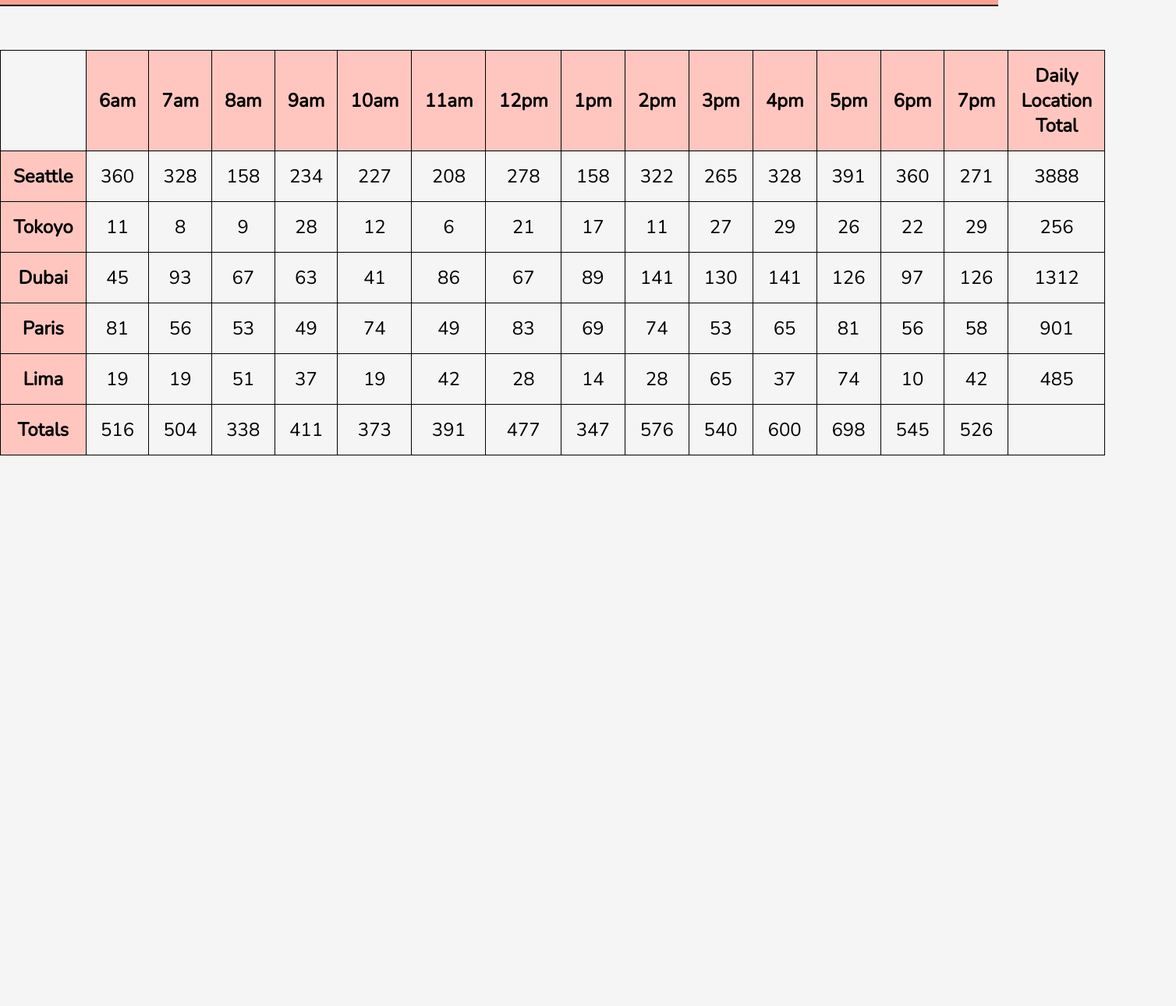
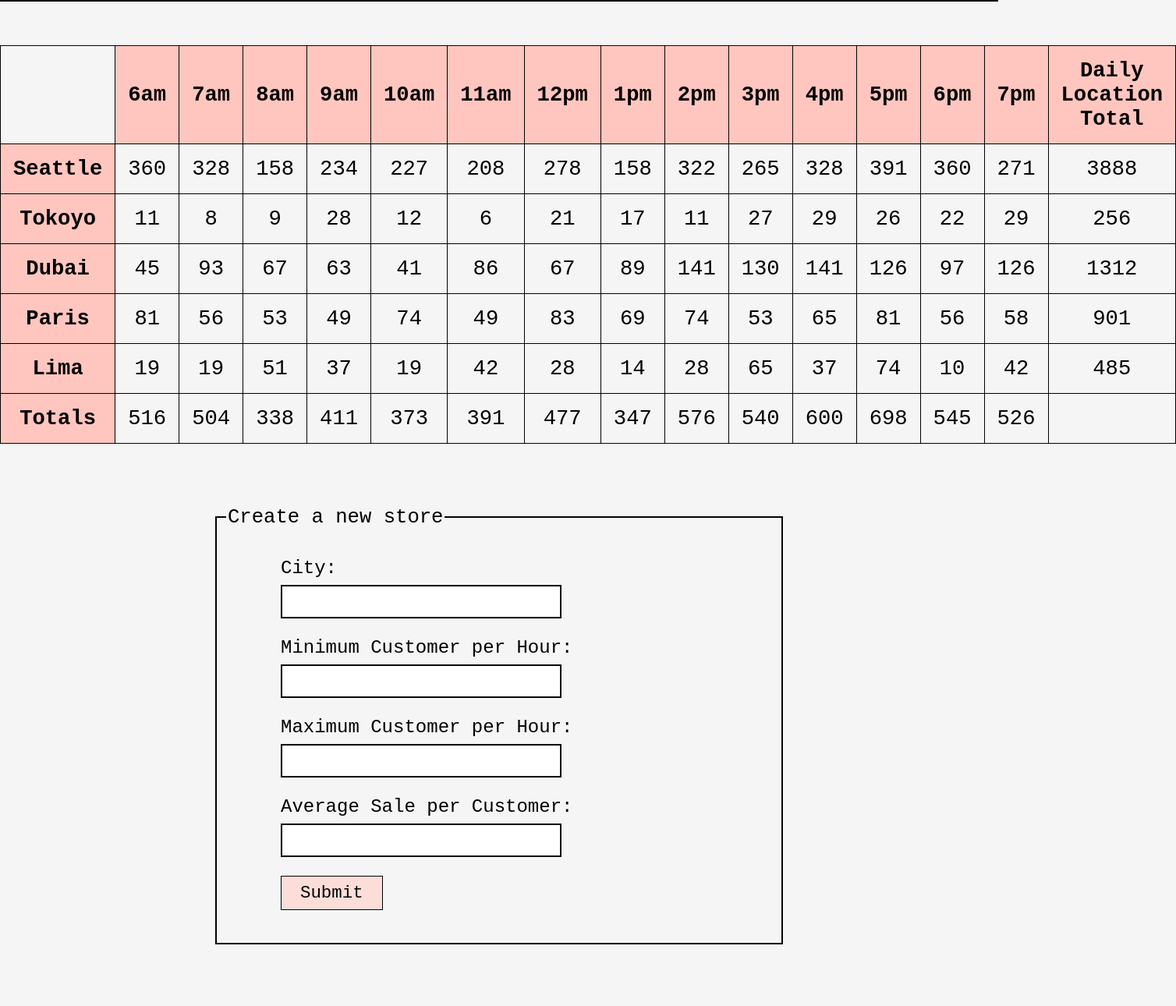
Before and after one commit to maxpollock/cookie-stand, a plain HTML site: page sales.html in a window 1280 px wide. Shown: the part 72-1362 px from the top of the page at 78% size, 1508 px wide, since content can reach past the window. Before the commit the page ends 800 px from the top, so only its background shows below. Drawn offline with nearby package versions, Linux system fonts and the light colour scheme.

Commit message:
Form added with styling. JS updated to include additional city.

```diff
--- a/app.js
+++ b/app.js
@@ -38,32 +38,22 @@ function headerRow() {
   headerRow.appendChild(th);
 }
 
-function City(
-  location,
-  minCust,
-  maxCust,
-  avgSale,
-  custPerHour,
-  cookiePerHour,
-  totalSold,
-  id
-) {
+function City(location, minCust, maxCust, avgSale) {
   this.location = location;
   this.minCust = minCust;
   this.maxCust = maxCust;
   this.avgSale = avgSale;
-  this.custPerHour = custPerHour;
-  this.cookiePerHour = cookiePerHour;
-  this.totalSold = totalSold;
-  this.id = id;
+  this.custPerHour = [];
+  this.cookiePerHour = [];
+  this.totalSold = 0;
 }
 
 const cities = [
-  new City("Seattle", 23, 65, 6.3, [], [], 0, "seattleData"),
-  new City("Tokoyo", 3, 24, 1.2, [], [], 0, "tokoyoData"),
-  new City("Dubai", 11, 38, 3.7, [], [], 0, "dubaiData"),
-  new City("Paris", 20, 38, 2.3, [], [], 0, "parisData"),
-  new City("Lima", 2, 16, 4.6, [], [], 0, "limaData"),
+  new City("Seattle", 23, 65, 6.3, [], [], 0),
+  new City("Tokoyo", 3, 24, 1.2, [], [], 0),
+  new City("Dubai", 11, 38, 3.7, [], [], 0),
+  new City("Paris", 20, 38, 2.3, [], [], 0),
+  new City("Lima", 2, 16, 4.6, [], [], 0),
 ];
 
 City.prototype.calcSales = function () {
@@ -121,3 +111,22 @@ function footerRow() {
   }
 }
 footerRow();
+
+// FORM SECTION
+
+const form = document.querySelector("form");
+form.addEventListener("submit", function (event) {
+  event.preventDefault();
+
+  const city = event.target.city.value;
+  const min = parseInt(event.target.min.value);
+  const max = parseInt(event.target.max.value);
+  const avg = parseInt(event.target.avg.value);
+
+  const addCity = new City(city, min, max, avg);
+  cities.push(addCity);
+
+  console.log(cities);
+
+  addCity.cityRow();
+});
--- a/sales.html
+++ b/sales.html
@@ -4,7 +4,6 @@
     <meta charset="UTF-8" />
     <meta name="viewport" content="width=device-width, initial-scale=1.0" />
     <title>Sales Data</title>
-    <script src="./app.js" defer></script>
     <link rel="stylesheet" href="styles.css" />
     <link rel="preconnect" href="https://fonts.googleapis.com" />
     <link rel="preconnect" href="https://fonts.gstatic.com" crossorigin />
@@ -19,6 +18,26 @@
   <body>
     <main>
       <table id="table"></table>
+
+      <fieldset>
+        <legend>Create a new store</legend>
+        <form id="form">
+          <label for="city">City:</label>
+          <input type="text" name="city" id="city" />
+
+          <label for="min">Minimum Customer per Hour:</label>
+          <input type="number" name="min" id="min" step="any" />
+
+          <label for="max">Maximum Customer per Hour:</label>
+          <input type="number" name="max" id="max" step="any" />
+
+          <label for="avg">Average Sale per Customer:</label>
+          <input type="number" name="avg" id="avg" step="any" />
+
+          <button>Submit</button>
+        </form>
+      </fieldset>
     </main>
   </body>
+  <script src="./app.js" defer></script>
 </html>
--- a/styles.css
+++ b/styles.css
@@ -9,11 +9,13 @@ body {
 /* Table Styling */
 table {
   text-align: center;
-  font-size: 1.5rem;
+  font-size: 1.7rem;
   padding: 1.5rem;
-  width: 80%;
+  min-width: 1200px;
+  max-width: 80%;
   border-collapse: collapse;
   margin: 0 auto;
+  font-family: "Martian Mono", monospace;
 }
 
 table,
@@ -44,6 +46,7 @@ header {
   align-items: center;
   background-color: rgb(252, 161, 145);
   border-bottom: 2px solid black;
+  font-family: "Martian Mono", monospace;
 }
 
 #logoTitle {
@@ -150,6 +153,57 @@ section h2 {
   font-size: 1.8rem;
   font-family: "Martian Mono", monospace;
 }
+/* Form */
+fieldset {
+  margin: 5rem auto;
+  max-width: 700px;
+  min-width: 500px;
+  border: 2px solid black;
+}
+
+legend {
+  font-family: "Martian Mono", monospace;
+  font-size: 1.6rem;
+}
+form {
+  margin: 1rem auto;
+  padding: 1rem;
+  width: 80%;
+  height: 90%;
+  font-family: "Martian Mono", monospace;
+}
+
+label {
+  font-size: 1.5rem;
+}
+
+input {
+  width: 60%;
+  padding: 6px 10px;
+  margin: 0.5rem 0 1.5rem 0;
+  display: block;
+  border: 2px solid black;
+  font-family: "Martian Mono", monospace;
+  font-size: 1.5rem;
+}
+
+button {
+  border: 1px solid black;
+  padding: .5rem 1.5rem;
+  background-color: rgb(252, 221, 216);
+  font-size: 1.4rem;
+  font-family: "Martian Mono", monospace;
+  transition: .5s;
+  cursor: pointer;
+}
+
+button:hover{
+  background-color: white;
+}
+
+input:focus {
+  background-color: rgb(252, 221, 216);
+}
 
 /* Footer */
 
```
